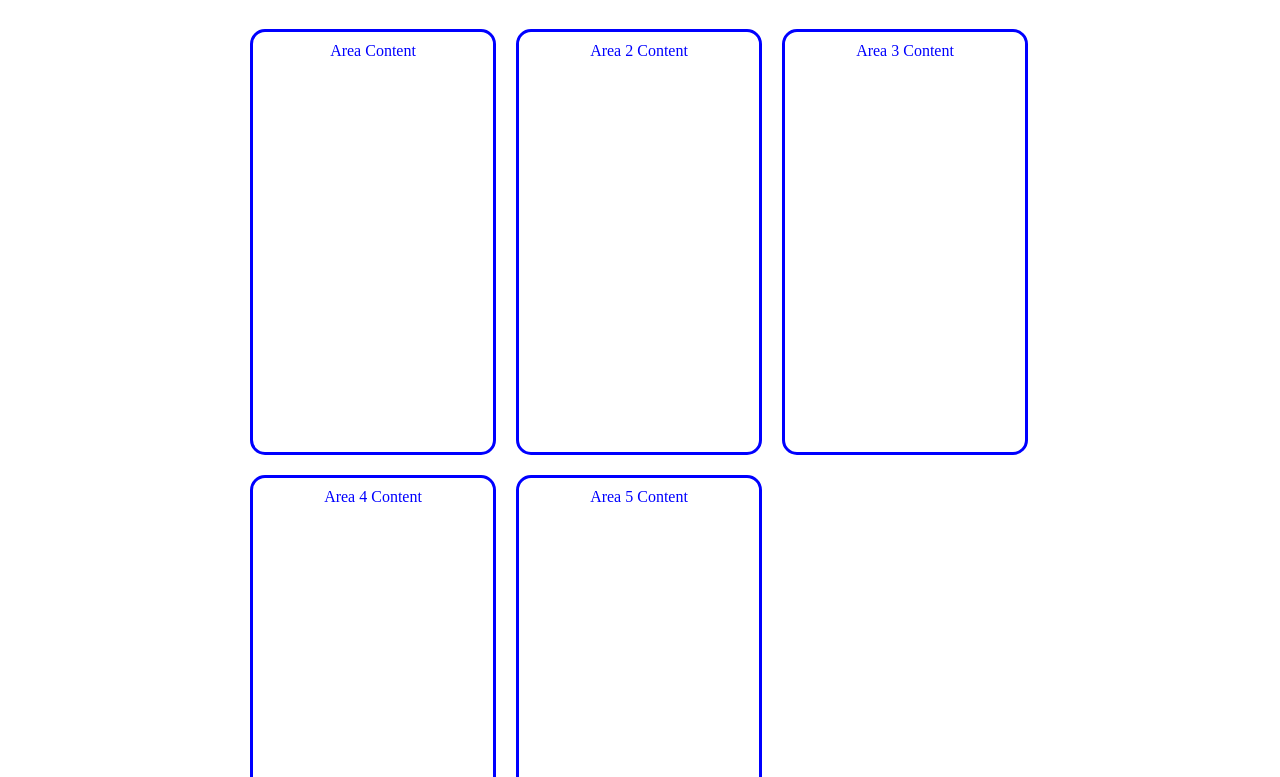
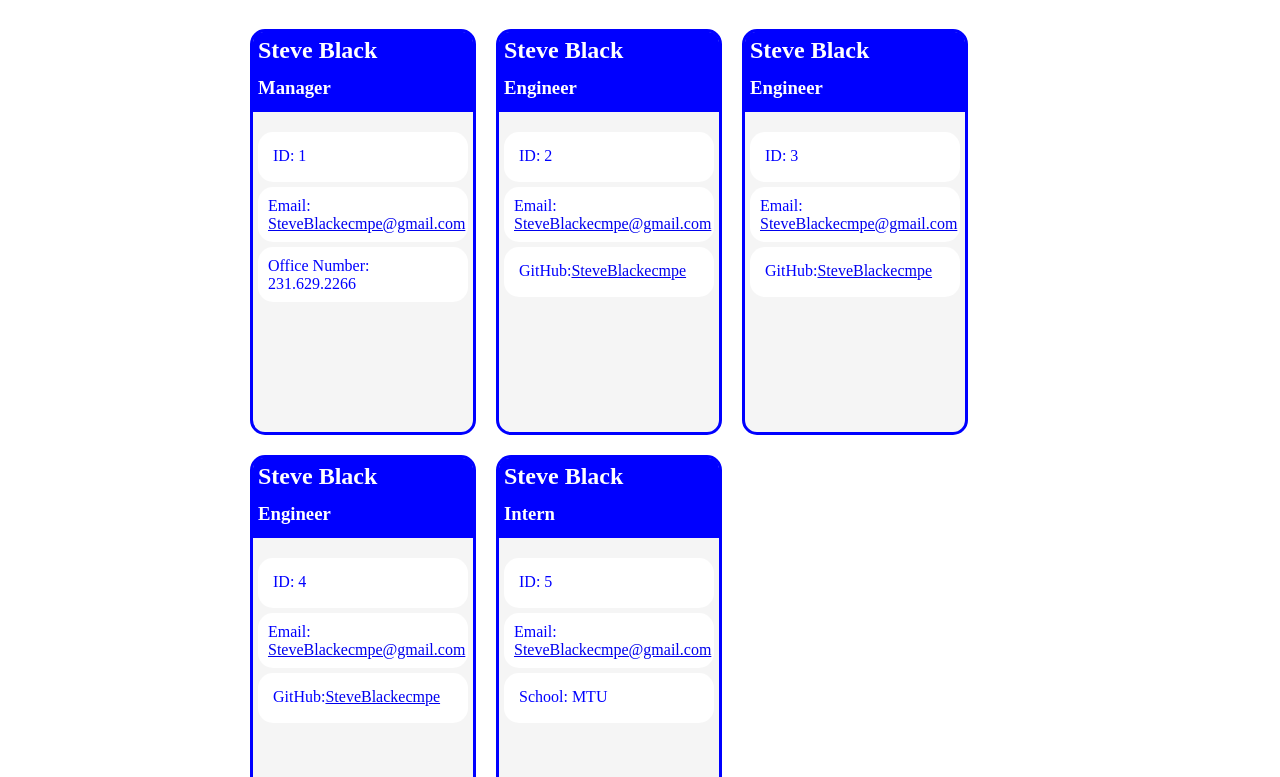
Before and after one commit to SteveBecmpe/TeamBuilder, a plain HTML site: page distributeRelease/StaticIndex.html in a window 1280 px wide. Shown: the part 109-886 px from the top of the page. Drawn offline with Linux system fonts and the light colour scheme.

Commit message:
updated basic html to include links, and sub boxes to match given example

```diff
--- a/distributeRelease/StaticIndex.html
+++ b/distributeRelease/StaticIndex.html
@@ -12,11 +12,61 @@
 <body>
     <h1>My Team!</h1>
     <div class="Divmain">
-        <div class="Divcard">Area Content</div>
-        <div class="Divcard">Area 2 Content</div>
-        <div class="Divcard">Area 3 Content</div>
-        <div class="Divcard">Area 4 Content</div>
-        <div class="Divcard">Area 5 Content</div>
+        <div class="Divcard">
+            <h2 class="HeadSub"> Steve Black </h2>
+            <h3 class="HeadSubSub"> Manager </h3>
+            <div class="DivSub">
+                ID: 1
+            </div>
+            <div class="DivSubEmail">
+                Email: <a href="mailto:SteveBlackecmpe@gmail.com">SteveBlackecmpe@gmail.com</a>
+            </div>
+            <div class="DivSubEmail"> Office Number: 231.629.2266</div>
+        </div>
+        <div class="Divcard">
+            <h2 class="HeadSub"> Steve Black </h2>
+            <h3 class="HeadSubSub"> Engineer </h3>
+            <div class="DivSub">
+                ID: 2
+            </div>
+            <div class="DivSubEmail">
+                Email: <a href="mailto:SteveBlackecmpe@gmail.com">SteveBlackecmpe@gmail.com</a>
+            </div>
+            <div class="DivSub"> GitHub:<a href="https://github.com/SteveBecmpe">SteveBlackecmpe</a></div>
+        </div>
+        <div class="Divcard">
+            <h2 class="HeadSub"> Steve Black </h2>
+            <h3 class="HeadSubSub"> Engineer </h3>
+            <div class="DivSub">
+                ID: 3
+            </div>
+            <div class="DivSubEmail">
+                Email: <a href="mailto:SteveBlackecmpe@gmail.com">SteveBlackecmpe@gmail.com</a>
+            </div>
+            <div class="DivSub"> GitHub:<a href="https://github.com/SteveBecmpe">SteveBlackecmpe</a></div>
+        </div>
+        <div class="Divcard">
+            <h2 class="HeadSub"> Steve Black </h2>
+            <h3 class="HeadSubSub"> Engineer </h3>
+            <div class="DivSub">
+                ID: 4
+            </div>
+            <div class="DivSubEmail">
+                Email: <a href="mailto:SteveBlackecmpe@gmail.com">SteveBlackecmpe@gmail.com</a>
+            </div>
+            <div class="DivSub"> GitHub:<a href="https://github.com/SteveBecmpe">SteveBlackecmpe</a></div>
+        </div>
+        <div class="Divcard">
+            <h2 class="HeadSub"> Steve Black </h2>
+            <h3 class="HeadSubSub"> Intern </h3>
+            <div class="DivSub">
+                ID: 5
+            </div>
+            <div class="DivSubEmail">
+                Email: <a href="mailto:SteveBlackecmpe@gmail.com">SteveBlackecmpe@gmail.com</a>
+            </div>
+            <div class="DivSub"> School: MTU</div>
+        </div>
     </div>
 </body>
 
--- a/distributeRelease/style.css
+++ b/distributeRelease/style.css
@@ -11,12 +11,50 @@ h1{
     font-family: 'Trebuchet MS', 'Lucida Sans Unicode', 'Lucida Grande', 'Lucida Sans', Arial, sans-serif;
     font-weight: 550;
     text-align: center;
-    background-color: rgb(170, 87, 104);
+    background-color: rgb(158, 14, 14);
     color: white;
     height: 45px;
     padding: 20px;
    }
 
+.HeadSub{
+    background-color: blue;
+    margin: 0;
+    color: white;
+    padding: 5px;
+    border-top-left-radius: 10px;
+    border-top-right-radius: 10px;
+    text-align: left;
+    height: 30px;
+}
+.HeadSubSub{
+    background-color: blue;
+    margin: 0;
+    color: white;
+    padding: 5px;
+    margin-bottom: 20px;
+    text-align: left;
+    height: 30px;
+
+}
+
+.DivSub{
+    margin: 5px;
+    border-radius: 15px;
+    background-color: white;
+    height: 20px;
+    padding: 15px;
+    text-align: left;
+}
+
+.DivSubEmail{
+    margin: 5px;
+    border-radius: 15px;
+    background-color: white;
+    height: 35px;
+    padding: 10px;
+    text-align: left;
+}
 
 
 nav {
@@ -29,6 +67,7 @@ nav {
 }
 
 .Divcard {
+    background-color: whitesmoke;
     margin: 10px;
     width: 220px;
     max-width: 220px;
@@ -37,7 +76,7 @@ nav {
     border-radius: 15px;
     border-style:solid;
     text-align: center;
-    padding: 10px;
+    /* padding: 10px; */
     float: left;
 
     /* display: inline-block; */
```
Also changed, not shown: assets/StaticHtmlDesktop.JPG (added), assets/StaticHtmlResponsiveAt50percent.JPG (added).
